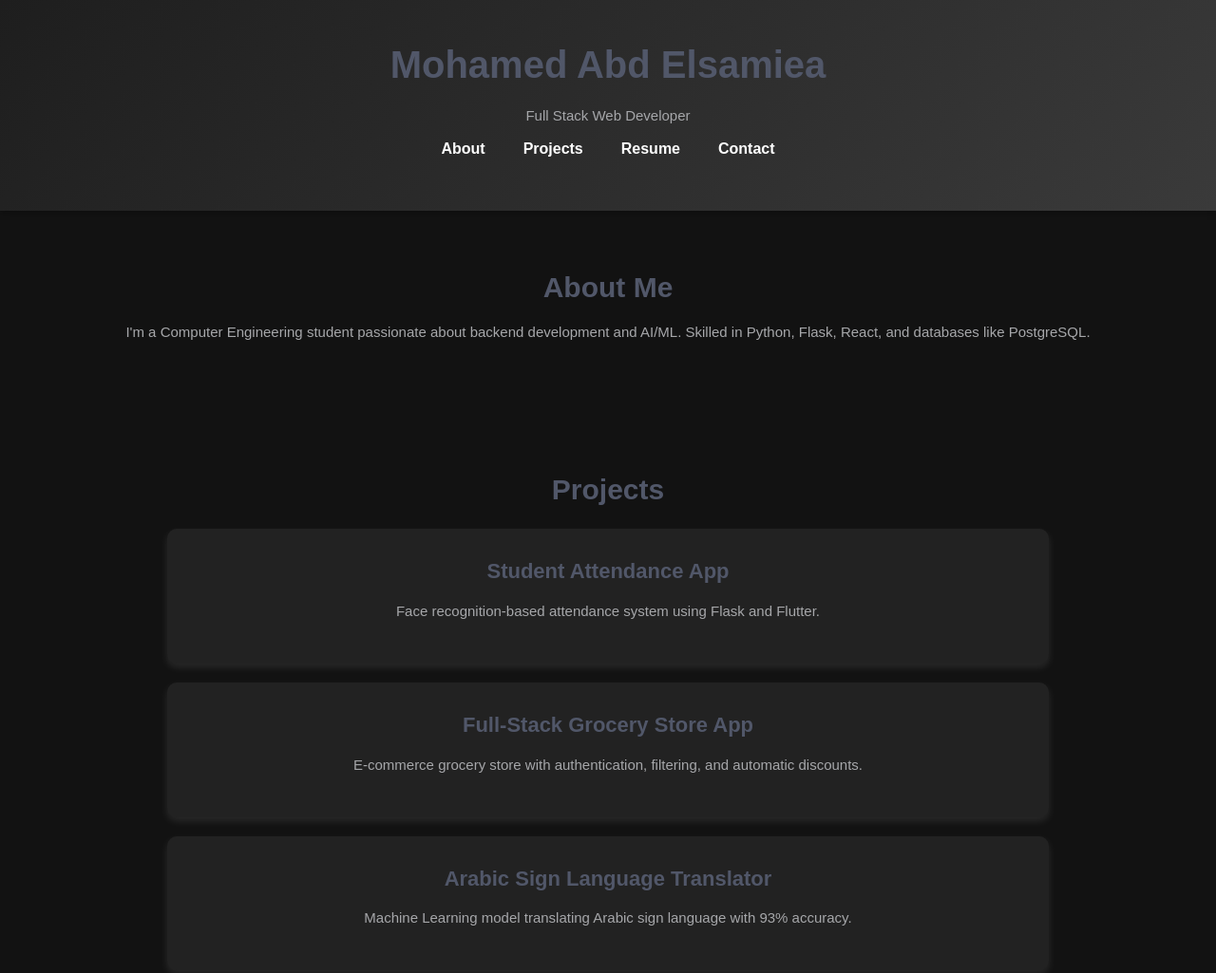
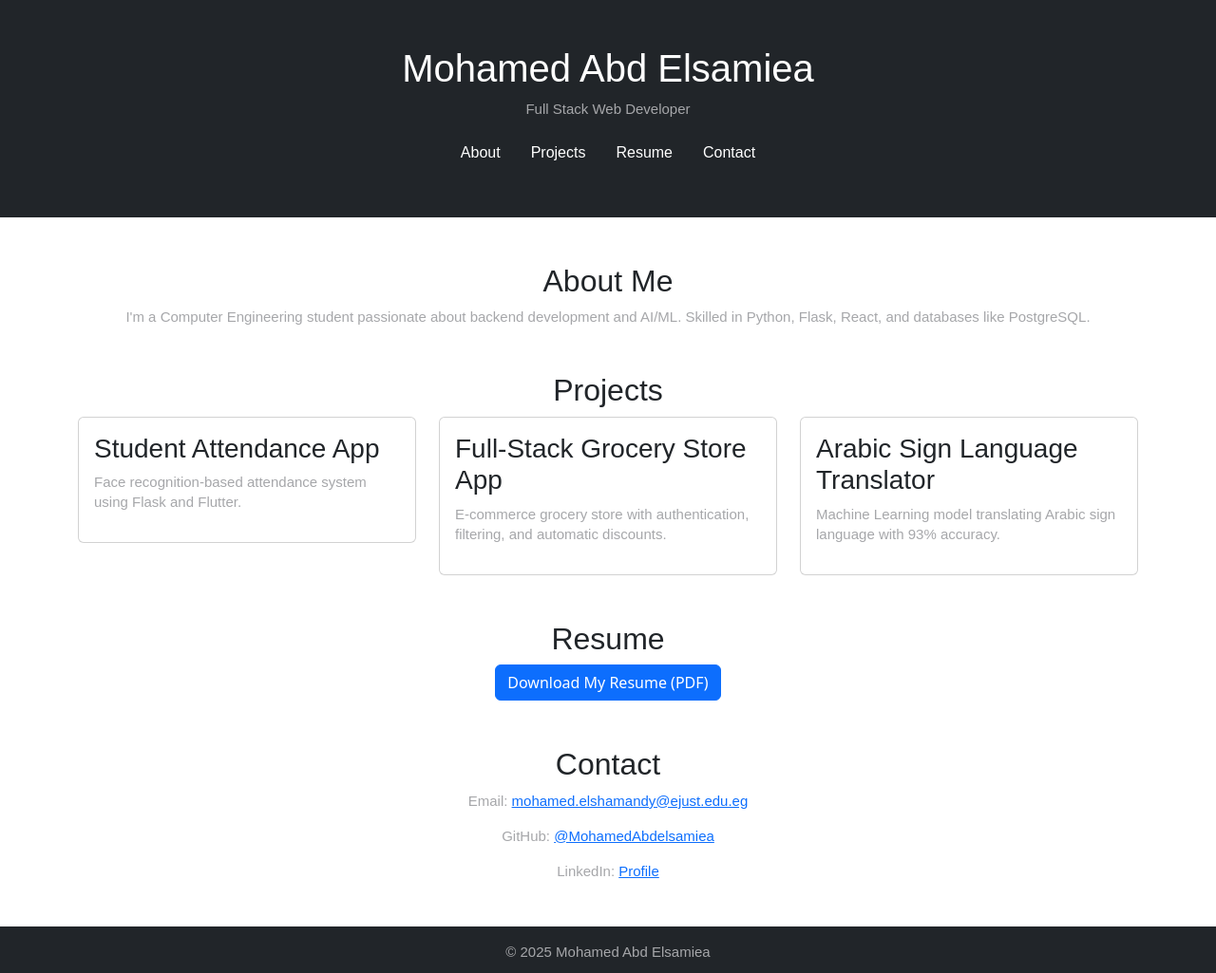
Before and after one commit to MohamedAbdelsamiea/portfolio, a plain HTML site: page index.html in a window 1280 px wide. Shown: the top 1025 px of the page at 95% size. Drawn offline with nearby package versions, Linux system fonts and the light colour scheme; files that its build step writes are made by us from their sources.

Commit message:
Update index.html

```diff
--- a/index.html
+++ b/index.html
@@ -5,112 +5,75 @@
     <meta name="viewport" content="width=device-width, initial-scale=1.0">
     <title>Mohamed Abd Elsamiea | Portfolio</title>
     <link rel="stylesheet" href="styles.css">
-    <style>
-        body {
-            font-family: 'Poppins', sans-serif;
-            margin: 0;
-            padding: 0;
-            background-color: #121212;
-            color: #fff;
-            text-align: center;
-        }
-        header {
-            background: linear-gradient(135deg, #1e1e1e, #3a3a3a);
-            padding: 40px;
-            text-align: center;
-            box-shadow: 0 4px 6px rgba(0, 0, 0, 0.2);
-        }
-        nav ul {
-            list-style: none;
-            padding: 0;
-            display: flex;
-            justify-content: center;
-        }
-        nav ul li {
-            margin: 0 20px;
-        }
-        nav ul li a {
-            color: #fff;
-            text-decoration: none;
-            font-weight: bold;
-            transition: color 0.3s;
-        }
-        nav ul li a:hover {
-            color: #ff9800;
-        }
-        section {
-            padding: 60px 20px;
-        }
-        .project {
-            background-color: #222;
-            padding: 30px;
-            margin: 20px auto;
-            width: 70%;
-            border-radius: 10px;
-            box-shadow: 0 4px 8px rgba(255, 255, 255, 0.1);
-            transition: transform 0.3s;
-        }
-        .project:hover {
-            transform: scale(1.05);
-        }
-        footer {
-            background: #1e1e1e;
-            padding: 20px;
-            text-align: center;
-            font-size: 14px;
-            box-shadow: 0 -4px 6px rgba(0, 0, 0, 0.2);
-        }
-    </style>
+    <link href="https://cdn.jsdelivr.net/npm/bootstrap@5.3.0/dist/css/bootstrap.min.css" rel="stylesheet">
+    <link rel="stylesheet" href="https://cdnjs.cloudflare.com/ajax/libs/animate.css/4.1.1/animate.min.css">
+    <script src="https://kit.fontawesome.com/a076d05399.js" crossorigin="anonymous"></script>
 </head>
 <body>
-    <header>
+    <header class="bg-dark text-white text-center p-5 animate__animated animate__fadeInDown">
         <h1>Mohamed Abd Elsamiea</h1>
         <p>Full Stack Web Developer</p>
         <nav>
-            <ul>
-                <li><a href="#about">About</a></li>
-                <li><a href="#projects">Projects</a></li>
-                <li><a href="#resume">Resume</a></li>
-                <li><a href="#contact">Contact</a></li>
+            <ul class="nav justify-content-center">
+                <li class="nav-item"><a class="nav-link text-white" href="#about">About</a></li>
+                <li class="nav-item"><a class="nav-link text-white" href="#projects">Projects</a></li>
+                <li class="nav-item"><a class="nav-link text-white" href="#resume">Resume</a></li>
+                <li class="nav-item"><a class="nav-link text-white" href="#contact">Contact</a></li>
             </ul>
         </nav>
     </header>
 
-    <section id="about">
+    <section id="about" class="container text-center mt-5 animate__animated animate__fadeInUp">
         <h2>About Me</h2>
         <p>I'm a Computer Engineering student passionate about backend development and AI/ML. Skilled in Python, Flask, React, and databases like PostgreSQL.</p>
     </section>
 
-    <section id="projects">
-        <h2>Projects</h2>
-        <div class="project">
+    <section id="projects" class="container mt-5 animate__animated animate__fadeInLeft">
+        <h2 class="text-center">Projects</h2>
+        <div class="row">
+            <div class="col-md-4">
+                <div class="card">
+                    <div class="card-body">
                         <h3>Student Attendance App</h3>
                         <p>Face recognition-based attendance system using Flask and Flutter.</p>
                     </div>
-        <div class="project">
+                </div>
+            </div>
+            <div class="col-md-4">
+                <div class="card">
+                    <div class="card-body">
                         <h3>Full-Stack Grocery Store App</h3>
                         <p>E-commerce grocery store with authentication, filtering, and automatic discounts.</p>
                     </div>
-        <div class="project">
+                </div>
+            </div>
+            <div class="col-md-4">
+                <div class="card">
+                    <div class="card-body">
                         <h3>Arabic Sign Language Translator</h3>
                         <p>Machine Learning model translating Arabic sign language with 93% accuracy.</p>
                     </div>
+                </div>
+            </div>
+        </div>
     </section>
 
-    <section id="resume">
+    <section id="resume" class="container text-center mt-5 animate__animated animate__fadeInRight">
         <h2>Resume</h2>
-        <a href="Mohamed_Abdelsamie_Resume.pdf" download>Download My Resume (PDF)</a>
+        <a href="Mohamed_Abdelsamie_Resume.pdf" download class="btn btn-primary">Download My Resume (PDF)</a>
     </section>
 
-    <section id="contact">
+    <section id="contact" class="container text-center mt-5 animate__animated animate__fadeInUp">
         <h2>Contact</h2>
         <p>Email: <a href="mailto:mohamed.elshamandy@ejust.edu.eg">mohamed.elshamandy@ejust.edu.eg</a></p>
         <p>GitHub: <a href="https://github.com/MohamedAbdelsamiea" target="_blank">@MohamedAbdelsamiea</a></p>
         <p>LinkedIn: <a href="https://www.linkedin.com/in/mohamed-abdelsamiea-baisam-elshamandy-398573320/" target="_blank">Profile</a></p>
     </section>
 
-    <footer>
+    <footer class="bg-dark text-white text-center p-3 mt-5">
         <p>&copy; 2025 Mohamed Abd Elsamiea</p>
     </footer>
+
+    <script src="https://cdn.jsdelivr.net/npm/bootstrap@5.3.0/dist/js/bootstrap.bundle.min.js"></script>
 </body>
 </html>
```
Lines whose indentation alone changed are shown as unchanged.
